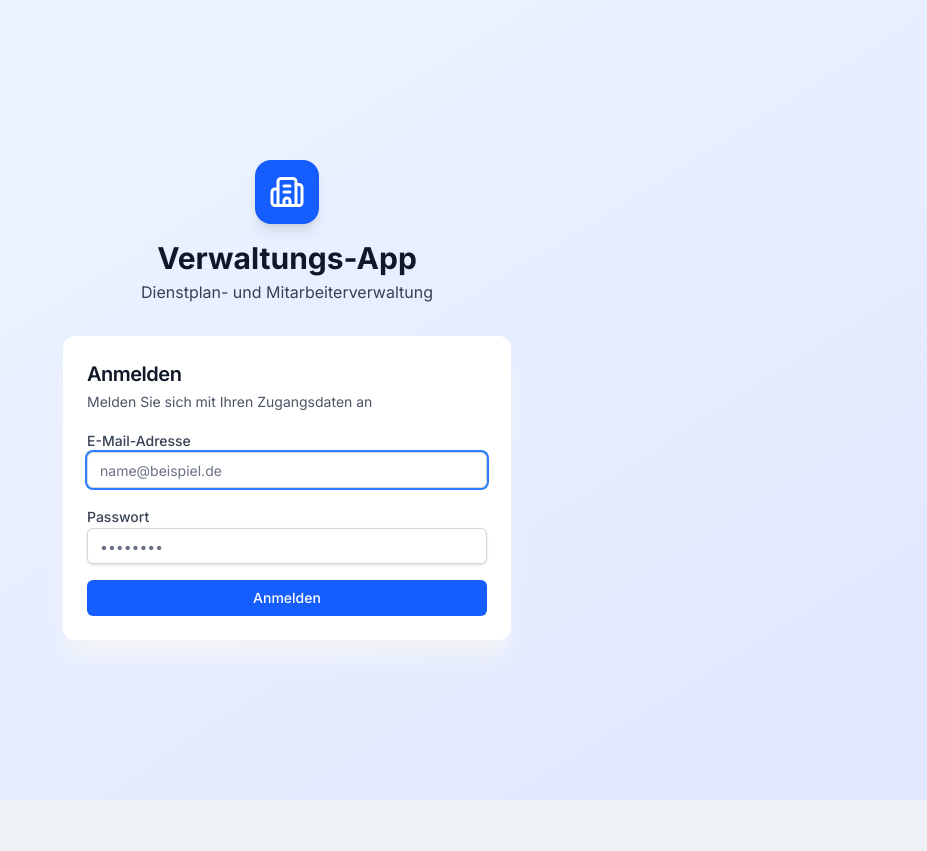
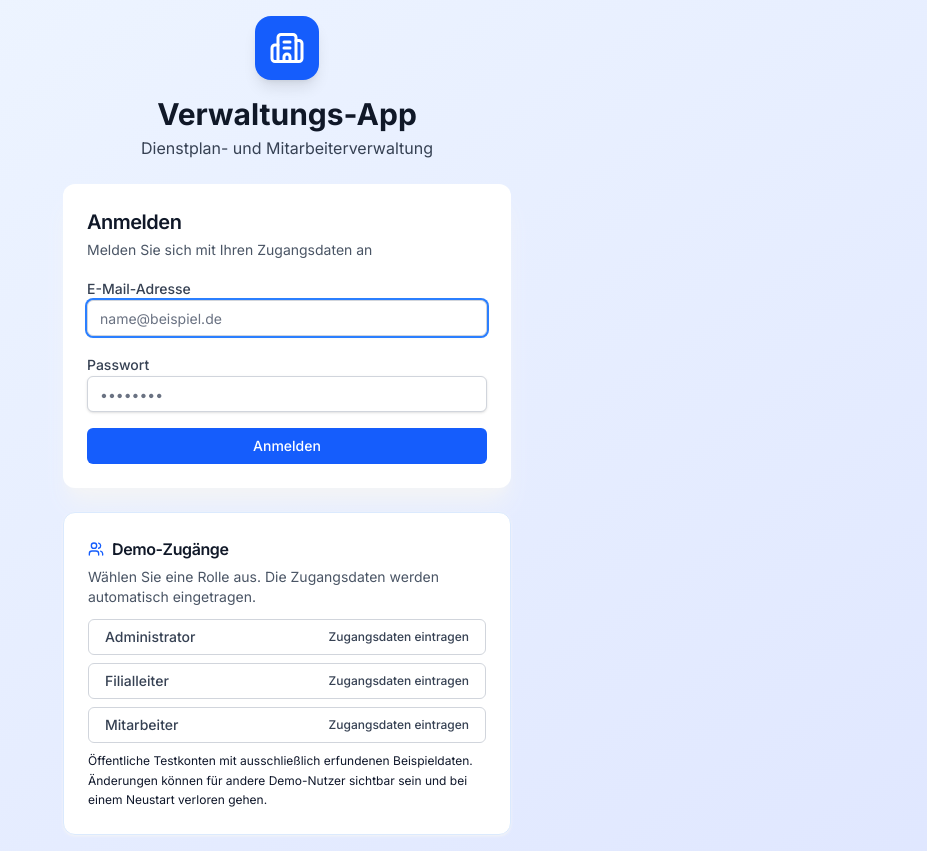
Before and after one commit to Mohammadbs24354/verwaltung-app, a Next.js app: page /login in a window 1280 px wide. Shown: the whole page, without its empty margins (353-1280 px from the left). Before the commit the page ends 800 px from the top, so only its background shows below. Built offline with nearby package versions, Linux system fonts and the light colour scheme.

Commit message:
Show public demo account options on login

```diff
--- a/src/app/(auth)/login/page.tsx
+++ b/src/app/(auth)/login/page.tsx
@@ -7,7 +7,13 @@ import { Button } from "@/components/ui/button";
 import { Input } from "@/components/ui/input";
 import { Label } from "@/components/ui/label";
 import { Card, CardContent, CardDescription, CardHeader, CardTitle } from "@/components/ui/card";
-import { Building2, Loader2 } from "lucide-react";
+import { Building2, Loader2, Users } from "lucide-react";
+
+const demoAccounts = [
+  { label: "Administrator", role: "CHEF", email: "chef@verwaltung.de", password: "chef1234" },
+  { label: "Filialleiter", role: "FILIALLEITER", email: "anna@verwaltung.de", password: "leiter1234" },
+  { label: "Mitarbeiter", role: "MITARBEITER", email: "erika@verwaltung.de", password: "mitarbeiter1234" },
+];
 
 export default function LoginPage() {
   const router = useRouter();
@@ -36,9 +42,15 @@ export default function LoginPage() {
     }
   }
 
+  function chooseDemoAccount(account: (typeof demoAccounts)[number]) {
+    setEmail(account.email);
+    setPassword(account.password);
+    setError("");
+  }
+
   return (
     <div className="min-h-screen flex items-center justify-center bg-gradient-to-br from-blue-50 to-indigo-100 p-4">
-      <div className="w-full max-w-md space-y-8">
+      <div className="w-full max-w-md space-y-6">
         <div className="flex flex-col items-center text-center">
           <div className="flex h-16 w-16 items-center justify-center rounded-2xl bg-blue-600 shadow-lg">
             <Building2 className="h-9 w-9 text-white" />
@@ -97,6 +109,35 @@ export default function LoginPage() {
             </form>
           </CardContent>
         </Card>
+
+        <Card className="border-blue-100 shadow-sm">
+          <CardHeader className="pb-3">
+            <CardTitle className="flex items-center gap-2 text-base">
+              <Users className="h-4 w-4 text-blue-600" />
+              Demo-Zugänge
+            </CardTitle>
+            <CardDescription>
+              Wählen Sie eine Rolle aus. Die Zugangsdaten werden automatisch eingetragen.
+            </CardDescription>
+          </CardHeader>
+          <CardContent className="grid gap-2">
+            {demoAccounts.map((account) => (
+              <Button
+                key={account.role}
+                type="button"
+                variant="outline"
+                className="justify-between"
+                onClick={() => chooseDemoAccount(account)}
+              >
+                <span>{account.label}</span>
+                <span className="text-xs text-muted-foreground">Zugangsdaten eintragen</span>
+              </Button>
+            ))}
+            <p className="text-xs leading-relaxed text-muted-foreground">
+              Öffentliche Testkonten mit ausschließlich erfundenen Beispieldaten. Änderungen können für andere Demo-Nutzer sichtbar sein und bei einem Neustart verloren gehen.
+            </p>
+          </CardContent>
+        </Card>
       </div>
     </div>
   );
```
